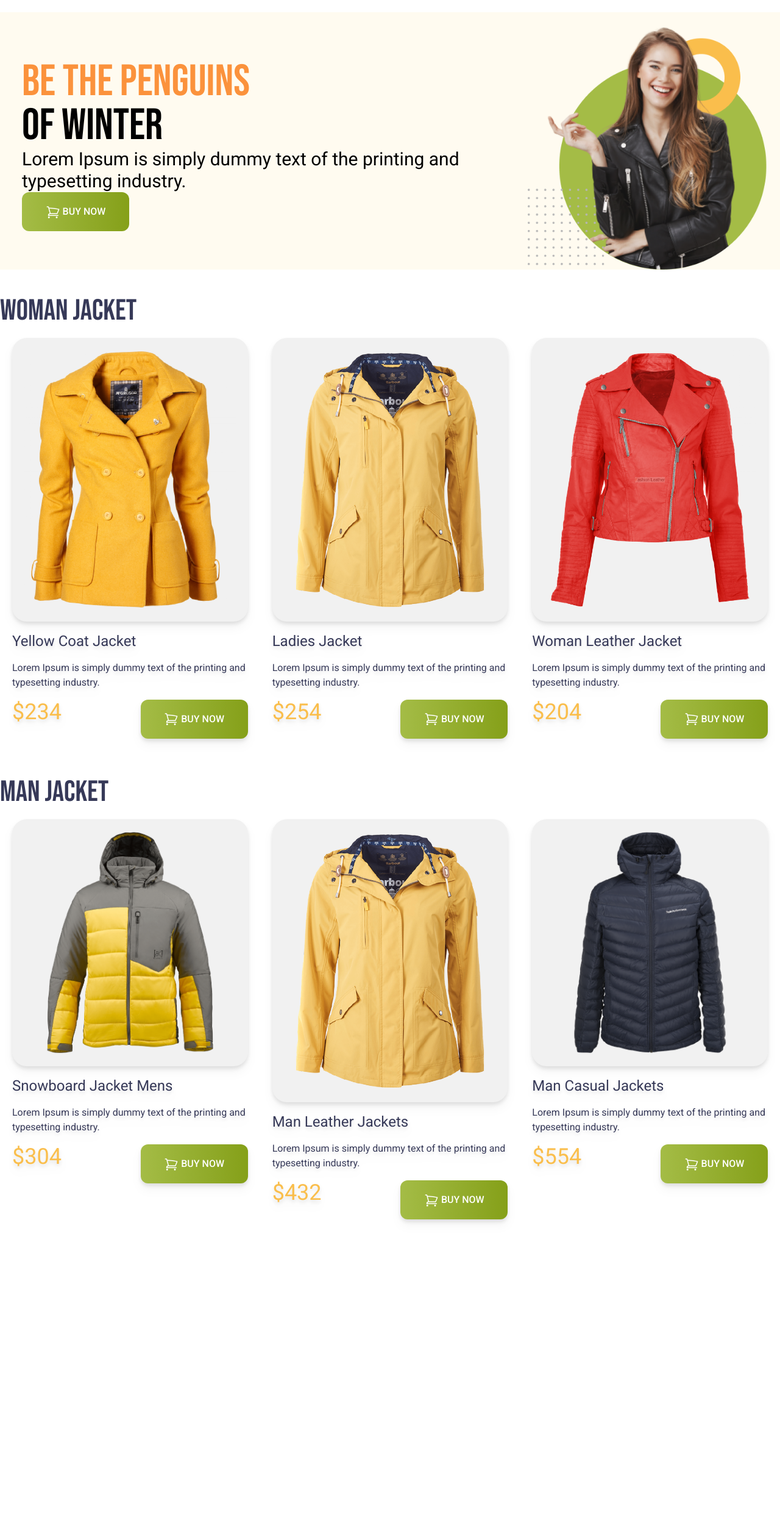
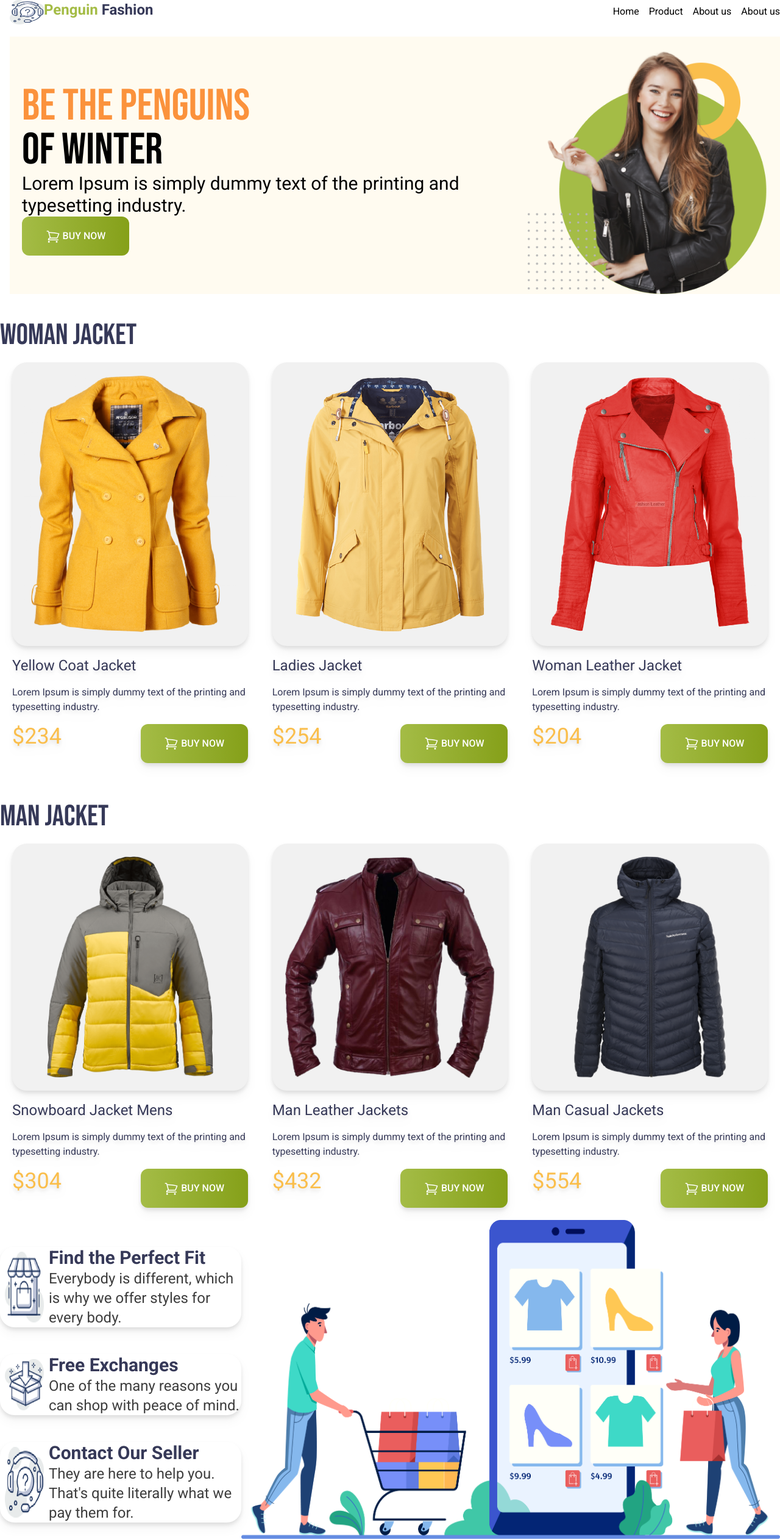
Before and after one commit to saju-79/tailwind-projects, a plain HTML site: page index.html in a window 1280 px wide. Shown: the whole page at 61% size. Before the commit the page ends 2063 px from the top, so only its background shows below. Drawn offline with nearby package versions, Linux system fonts and the light colour scheme.

Commit message:
it-commit-footer

```diff
--- a/index.html
+++ b/index.html
@@ -31,11 +31,25 @@
 </head>
 
 <body class=" roboto">
-    <header class="bg-[#FFFBF0] pl-4 space-y-5 ">
-  <nav>
+    <header class=" pl-4 space-y-5 max-w-7xl mx-auto">
+  <nav class="md:flex justify-between ">
+    <div class="flex ">
 
+        <img class="w-14 h-10" src="icons/question.png" alt="">
+        <h2 class="text-2xl font-bold"><span class="text-[#A4BC46]">Penguin</span> <span class="text-[#363958]" > Fashion</span></h2>
+        <p class=" mx-auto md:hidden lg:hidden"><svg xmlns="http://www.w3.org/2000/svg" fill="none" viewBox="0 0 24 24" strokeWidth={1.5} stroke="currentColor" class="size-6 text-[#000000] font-blackextrabold">
+            <path strokeLinecap="round" strokeLinejoin="round" d="M3.75 6.75h16.5M3.75 12h16.5m-16.5 5.25h16.5" />
+        </svg>
+    </p>
+</div>
+    <ul class=" hidden md:flex lg:flex ">
+        <li><a class="mr-4 text-[#3C3C3C] text-2xl "  href=""></a>Home</li>
+        <li><a class="mr-4 text-[#3C3C3C] text-2xl" href=""></a>Product</li>
+        <li><a class="mr-4 text-[#3C3C3C] text-2xl" href=""></a>About us</li>
+        <li><a class="mr-4 text-[#3C3C3C] text-2xl" href=""></a>About us</li>
+    </ul>
   </nav>
-        <div class=" md:flex pl-5 pr-5 pt-4 md:items-center md:justify-around ">
+        <div class="bg-[#FFFBF0] md:flex pl-5 pr-5 pt-4 md:items-center md:justify-around ">
             <div class=" gap-y-3 ">
                 <h3 class="text-7xl uppercase bebas-neue "> <span class=" text-orange-400">Be the Penguins</span> <br> <span>of Winter</span></h3>
                 <p class="text-3xl text[#3E3E3E]"> Lorem Ipsum is simply dummy text of the printing
@@ -108,7 +122,7 @@
 
                         </div>
                     </section>
-                    <section class="my-11">
+                    <section class="my-13">
                         <h3 class="text-5xl uppercase text-[#363958] bebas-neue ">Man Jacket</h3>
 
                         <div class=" grid md:grid-cols-2 lg:grid-cols-3">
@@ -128,7 +142,7 @@
                                     </div>
                                 </div>
                                 <div class=" p-5 broder-4 drop-shadow-lg rounded-2xl space-y-4">
-                                    <img class="rounded-3xl p-5 bg-[#F1F1F1]" src="images/jacket-2.png" alt="">
+                                    <img class="rounded-3xl p-5 bg-[#F1F1F1]" src="images/jacket-5.png" alt="">
                                     <h3 class="text-2xl text-[#363958]">Man Leather Jackets </h3>
                                     <p class="text-2xs text-[#363958]">Lorem Ipsum is simply dummy text of the
                                         printing and typesetting industry.</p>
@@ -160,8 +174,43 @@
                         </div>
                     </section>
                 </main>
-                <footer>
+                <footer class="max-w-7xl mx-auto">
 
+                    <section class="space-y-13   md:flex justify-around lg:flex justify-around">
+                        <div class=" mt-11 space-y-11 ">
+                             <div class=" flex drop-shadow-lg bg-[#ffffff] rounded-3xl">
+                                <img class=" w-20 h-30 p-2" src="icons/house.png" alt="">
+                                <div class="">
+
+                                    <h3 class=" text-[#363958] font-bold text-3xl">Find the Perfect Fit</h3>
+                                    <p class=" text-[#3E3E3E] text-2xl">Everybody is different, which is why we
+                                        offer styles for every body.</p>
+                                    </div>
+                             </div>
+                             <div class=" flex drop-shadow-lg bg-[#ffffff] rounded-3xl">
+                                <img class=" w-20 h-30 p-2" src="icons/box.png" alt="">
+                                <div class="">
+
+                                    <h3 class=" text-[#363958] font-bold text-3xl">Free Exchanges</h3>
+                                    <p class=" text-[#3E3E3E] text-2xl">One of the many reasons you can shop
+                                        with peace of mind.</p>
+                                    </div>
+                             </div>
+                             <div class=" flex drop-shadow-lg bg-[#ffffff] rounded-3xl">
+                                <img class=" w-20 h-30 p-2" src="icons/question.png" alt="">
+                                <div class="">
+
+                                    <h3 class=" text-[#363958] font-bold text-3xl">Contact Our Seller</h3>
+                                    <p class=" text-[#3E3E3E] text-2xl">They are here to help you. That's quite
+                                        literally what we pay them for.</p>
+                                    </div>
+                             </div>
+
+                        </div>
+                            <div class="">
+                                <img src="images/shopping.png" alt="">
+                            </div>
+                    </section>
     </footer>
 
 </body>
```
